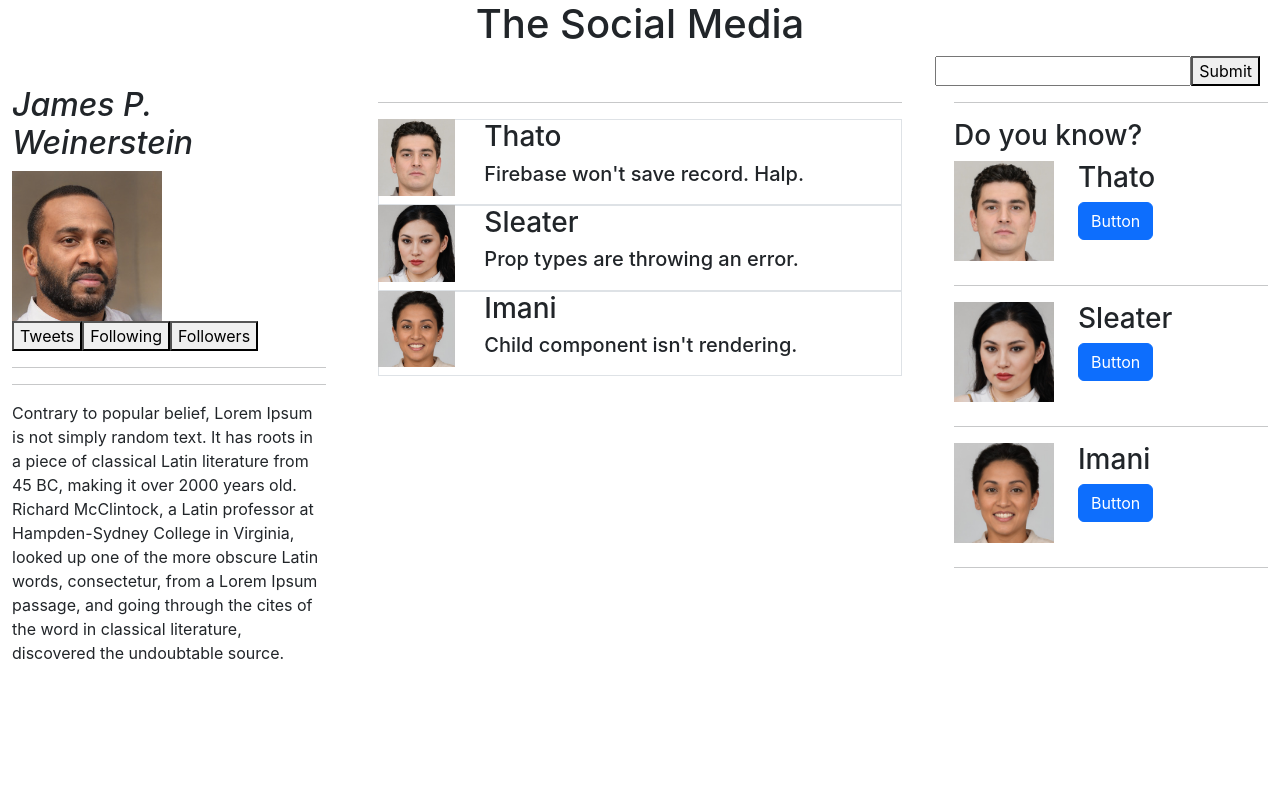
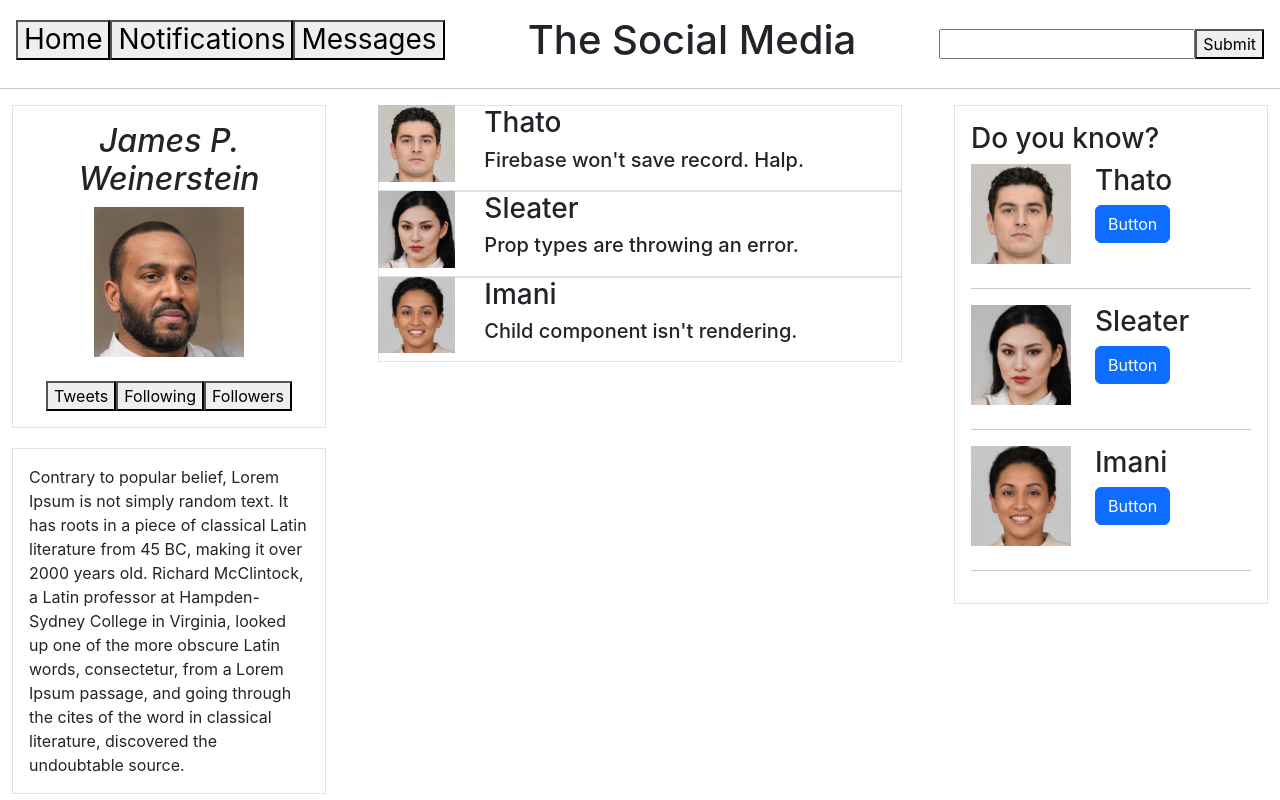
Before and after one commit to ZackCipolletta/SocialMediaClone, a React app: page / in a window 1280 px wide. Built offline with nearby package versions, Linux system fonts and the light colour scheme.

Commit message:
Add further styling. Add component diagram to README
Co-authored-by: viradeth <xayananh4@gmail.com>
Co-authored-by: James Provance <jb24x7@gmail.com>

```diff
--- a/src/components/FeedList.js
+++ b/src/components/FeedList.js
@@ -25,7 +25,6 @@ const mainFeedList = [
 function FeedList() {
   return (
     <React.Fragment>
-          <hr />
           {mainFeedList.map((ticket, index) =>
             <Tile name={ticket.name}
               image={ticket.image}
--- a/src/components/FriendSuggestion.js
+++ b/src/components/FriendSuggestion.js
@@ -25,7 +25,7 @@ const mainFeedList = [
 function FriendSuggestion() {
   return (
     <React.Fragment>
-          <hr />
+          <div class="border p-3">
           <h3>Do you know?</h3>
           {mainFeedList.map((ticket, index) =>
             <FriendRecTile name={ticket.name}
@@ -34,6 +34,7 @@ function FriendSuggestion() {
               <button type="button">button</button>
             </FriendRecTile>
           )}
+          </div>
     </React.Fragment>
   );
 }
--- a/src/components/Header.js
+++ b/src/components/Header.js
@@ -3,11 +3,17 @@ import React from "react";
 function Header() {
   return (
     <React.Fragment>
-      <h1 class="d-flex justify-content-center align-items-center">The Social Media</h1>
-      <div class="float-right">
+    <div className="d-flex align-items-center m-3">
+      <h3><button>Home</button></h3>
+      <h3><button>Notifications</button></h3>
+      <h3><button>Messages</button></h3>
+      <h1 className="text-center flex-grow-1">The Social Media</h1>
+      <div className="ml-auto">
         <input type="text"></input>
         <button>Submit</button>
       </div>
+    </div>
+    <hr />
     </React.Fragment>
   );
 }
--- a/src/components/UserTile.js
+++ b/src/components/UserTile.js
@@ -6,14 +6,20 @@ import James from "./../img/James.jpg";
 function UserTile(props) {
   return (
     <React.Fragment>
-      <h2><em>James P. Weinerstein</em></h2>
-      <img src={James} alt="James" style={{ width: '150px' }} /> <br></br>
-      <button>Tweets</button>
-      <button>Following</button>
-      <button>Followers</button>
-      <hr />
-      <hr />
-      Contrary to popular belief, Lorem Ipsum is not simply random text. It has roots in a piece of classical Latin literature from 45 BC, making it over 2000 years old. Richard McClintock, a Latin professor at Hampden-Sydney College in Virginia, looked up one of the more obscure Latin words, consectetur, from a Lorem Ipsum passage, and going through the cites of the word in classical literature, discovered the undoubtable source.
+      <div class="border py-3 px-3 d-flex justify-content-center">
+        <div class="text-center">
+          <h2><em>James P. Weinerstein</em></h2>
+          <img src={James} alt="James" style={{ width: '150px' }} />
+          <br />
+          <br />
+          <button>Tweets</button>
+          <button>Following</button>
+          <button>Followers</button>
+        </div>
+      </div>
+      <div class="border margin-top py-3 px-3">
+        Contrary to popular belief, Lorem Ipsum is not simply random text. It has roots in a piece of classical Latin literature from 45 BC, making it over 2000 years old. Richard McClintock, a Latin professor at Hampden-Sydney College in Virginia, looked up one of the more obscure Latin words, consectetur, from a Lorem Ipsum passage, and going through the cites of the word in classical literature, discovered the undoubtable source.
+      </div>
     </React.Fragment >
   );
 }
--- a/src/index.css
+++ b/src/index.css
@@ -25,3 +25,7 @@ code {
 .fixed-width {
   min-width: 250px;
 }
+
+.margin-top {
+  margin-top: 20px;
+}
```
Also changed, not shown: ComponentDiagram.jpg (added), README.md.
